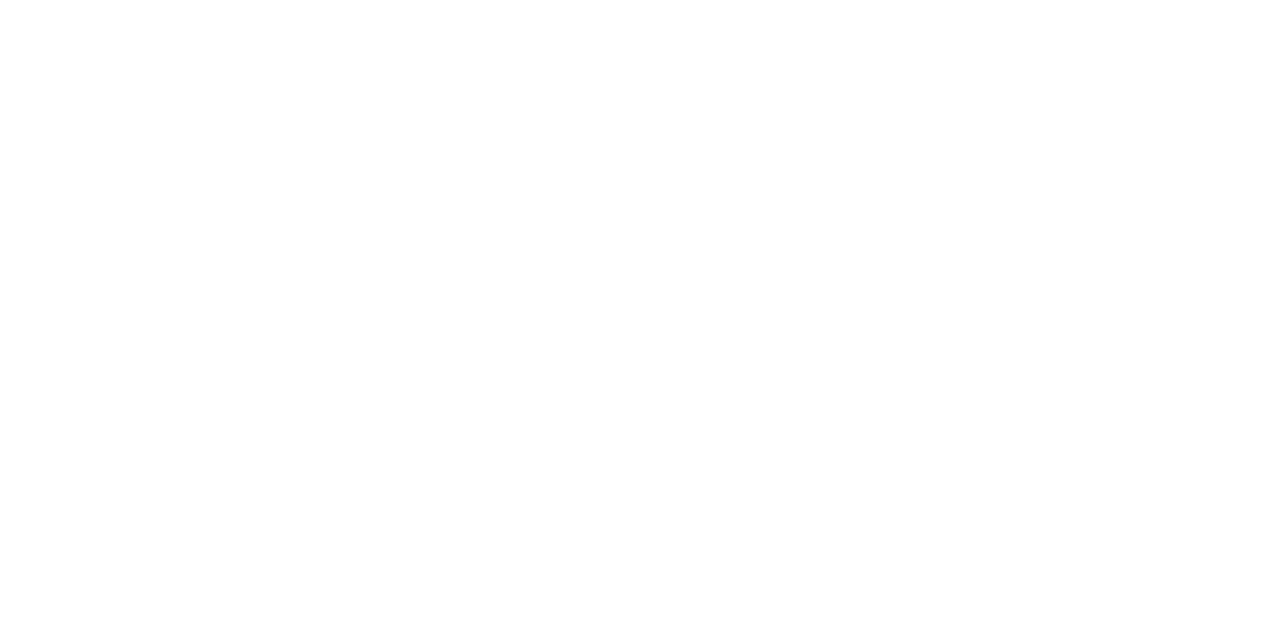
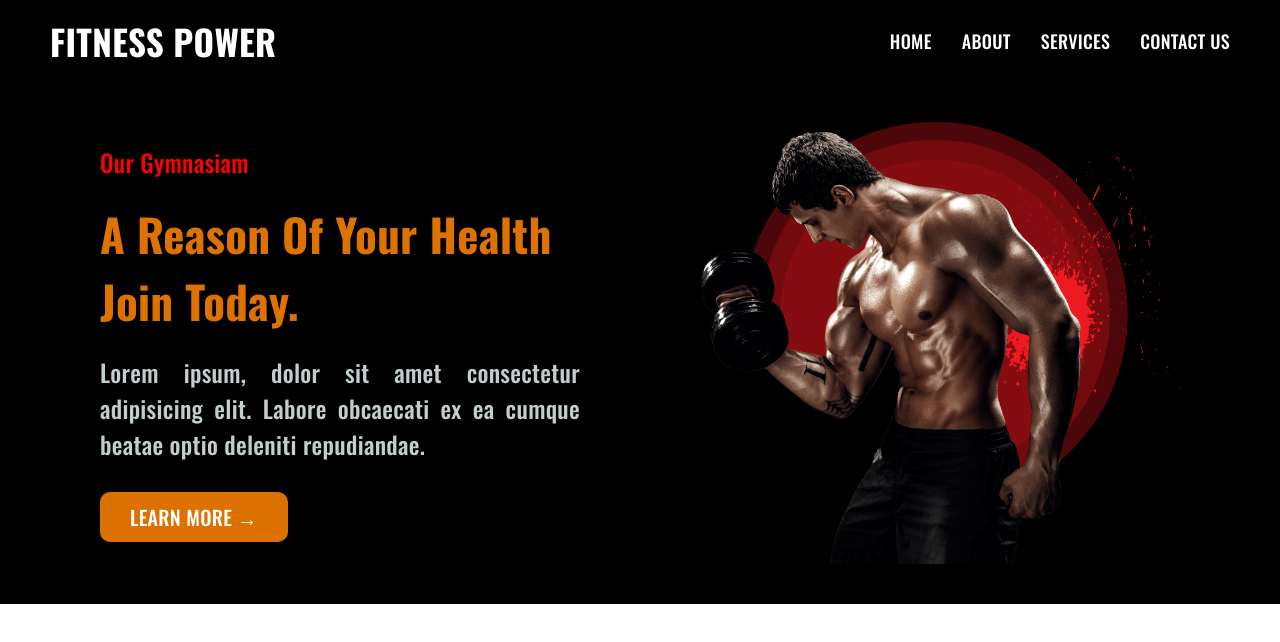
Before and after one commit to mostafizurRahaman/fitness-one, a plain HTML site: page index.html in a window 1280 px wide. Drawn offline with nearby package versions, Linux system fonts and the light colour scheme.

Commit message:
header section is complete

```diff
--- a/index.html
+++ b/index.html
@@ -1,13 +1,46 @@
 <!DOCTYPE html>
 <html lang="en">
+
 <head>
     <meta charset="UTF-8">
     <meta http-equiv="X-UA-Compatible" content="IE=edge">
     <meta name="viewport" content="width=device-width, initial-scale=1.0">
+    <link rel="preconnect" href="https://fonts.googleapis.com">
+    <link rel="preconnect" href="https://fonts.gstatic.com" crossorigin>
+    <link href="https://fonts.googleapis.com/css2?family=Oswald:wght@200;500;700&display=swap" rel="stylesheet">
     <link rel="stylesheet" href="style.css">
     <title>Fitness One</title>
 </head>
+
 <body>
+    <header id="header" class="headercls">
+        <nav>
+            <div class="nav_container">
+                <div class="logo_sec">
+                    <h1>Fitness Power</h1>
+                </div>
+                <div class="menu_bar">
+                    <ul>
+                        <li><a href="#">Home</a></li>
+                        <li><a href="#">about</a></li>
+                        <li><a href="#">services</a></li>
+                        <li><a href="#">Contact us</a></li>
+                    </ul>
+                </div>
+            </div>
+        </nav>
+        <div class="bottom_header">
+            <div class="left_sec box">
+                <p class="header_p">Our Gymnasiam</p>
+                <h1 class="hero_text">A Reason of Your Health join today. </h1>
+                <p>Lorem ipsum, dolor sit amet consectetur adipisicing elit. Labore obcaecati ex ea cumque beatae optio deleniti repudiandae.</p>
+                <a href="https://github.com/mostafizurRahaman" class="hero_btn btn">Learn more &rarr;</a>
+            </div>
+            <div class="right_sec box">
+                <img src="img/home-bg.png" alt="Home background">
+            </div>
+        </div>
+    </header>
+</body>
 
-</body>
 </html>
--- a/style.css
+++ b/style.css
@@ -0,0 +1,114 @@
+*{
+    margin: 0;
+    padding: 0;
+
+}
+body{
+    font-family: 'Oswald', sans-serif;
+   letter-spacing: 0.3px;
+}
+#header{
+    background: #000;
+}
+.nav_container{
+    display: flex;
+    justify-content: space-between;
+    background: #000;
+    color: #fff;
+    padding: 15px 50px;
+    align-items: center;
+}
+.menu_bar{
+
+
+}
+.logo_sec{
+
+}
+.logo_sec h1{
+    font-size: 35px;
+    text-transform: uppercase;
+}
+
+.menu_bar ul{
+padding:0  ;
+margin: 0;
+display: flex;
+list-style-type: none;
+}
+.menu_bar ul  li a{
+    margin-left: 30px;
+    text-decoration: none;
+    text-transform: uppercase;
+    display: block;
+    color: #fff;
+    font-size: 18px;
+    transition: 0.5s all ease;
+    -webkit-transition: 0.5s all ease;
+    -moz-transition: 0.5s all ease;
+    -ms-transition: 0.5s all ease;
+    -o-transition: 0.5s all ease;
+}
+.menu_bar ul  li a:hover{
+   color: orange;
+   cursor: url(img/haha-imoji.png) ,pointer;
+}
+.bottom_header{
+    display: flex;
+    align-items: center;
+    padding:40px;
+
+}
+.box{
+width:  40%;
+margin:0 5%;
+}
+h1{
+font-size: 45px;
+color:#fff;
+text-transform: capitalize;
+}
+p{
+    color: rgb(196 205 205);
+    font-size: 24px;
+    text-align: justify;
+
+}
+.header_p{
+color: #f00;
+}
+.hero_text{
+    color: #fa8100e1;
+    margin-bottom: 20px;
+    margin-top: 20px;
+
+}
+.hero_btn,.btn{
+    color: #fff;
+    text-decoration: none;
+    text-transform: uppercase;
+    font-size: 20px;
+    display: inline-block;
+    padding: 10px 30px;
+    background: #fa8100e1;
+    border-radius: 10px ;
+    -webkit-border-radius: 10px ;
+    -moz-border-radius: 10px ;
+    -ms-border-radius: 10px ;
+    -o-border-radius: 10px ;
+    margin-top: 30px;
+    transition: all ease 0.5s;
+    -webkit-transition:0.5s all ease ;
+    -moz-transition: all ease 0.5s;
+    -ms-transition: all ease 0.5s;
+    -o-transition: all ease 0.5s;
+}
+.hero_btn:hover,.btn:hover{
+       letter-spacing: 2px;
+}
+.box img{
+width: 100%;
+margin: 0 auto;
+display: block;
+
+}
```
Also changed, not shown: img/haha-imoji.png (added), img/home-bg.png (added).
